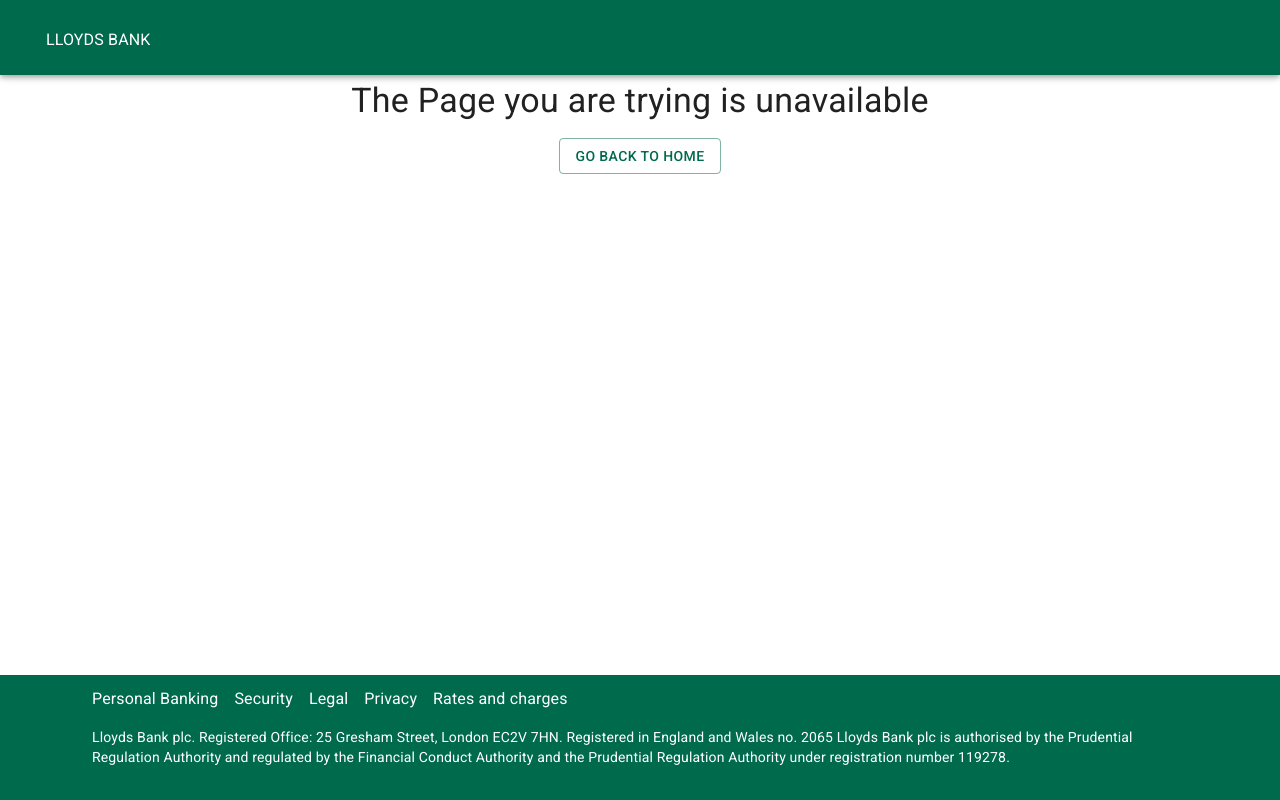
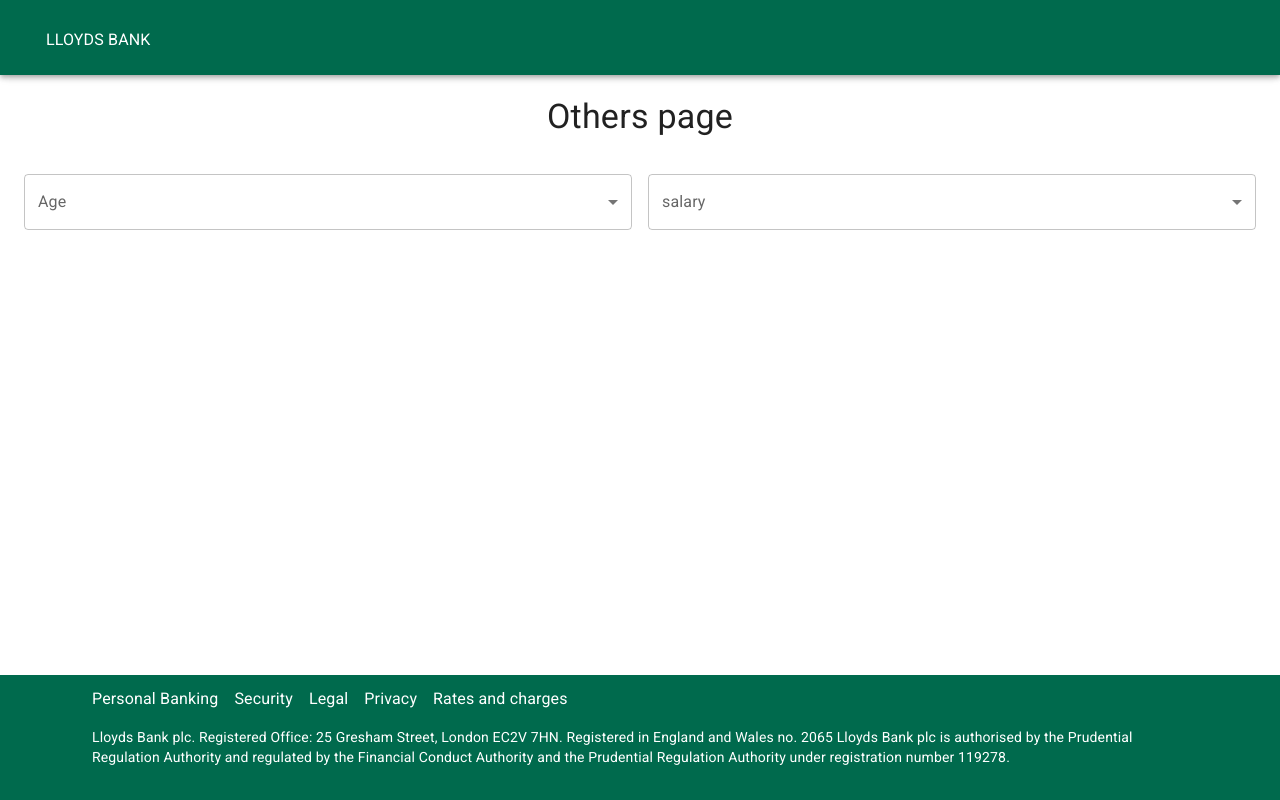
Before and after one commit to aradhyula-Veera-teja/banking_application, a React (Vite) app: page /others in a window 1280 px wide. Built offline with nearby package versions, Linux system fonts and the light colour scheme.

Commit message:
others pages changes

```diff
--- a/db.json
+++ b/db.json
@@ -54,6 +54,77 @@
     }
   ],
   "expenditure": [
+    {
+      "id": "0",
+      "label": "Total Income ",
+      "value": 25
+    },
+    {
+      "id": "1",
+      "label": "Investments",
+      "value": 25
+    },
+    {
+      "id": "2",
+      "label": "Expenses",
+      "value": 25
+    }
+  ],
+  "bankwideexpenses": [
+    {
+      "id": "0",
+      "label": "Shopping",
+      "value": 25
+    },
+    {
+      "id": "2",
+      "label": "Entertainment",
+      "value": 25
+    },
+    {
+      "id": "3",
+      "label": "Food",
+      "value": 25
+    },
+    {
+      "id": "4",
+      "label": "Holiday",
+      "value": 25
+    }
+  ],
+  "bankwideinvestments": [
+    {
+      "id": "0",
+      "label": "Mutual Funds",
+      "value": 25
+    },
+    {
+      "id": "1",
+      "label": "Equity",
+      "value": 25
+    },
+    {
+      "id": "2",
+      "label": "SIP",
+      "value": 25
+    },
+    {
+      "id": "3",
+      "label": "Retirement Plan",
+      "value": 25
+    },
+    {
+      "id": "4",
+      "label": "Health",
+      "value": 25
+    },
+    {
+      "id": "5",
+      "label": "Term",
+      "value": 25
+    }
+  ],
+  "bankwideexpenditure": [
     {
       "id": "0",
       "label": "Total Income ",
@@ -304,6 +375,24 @@
       "userId": "1",
       "password": "asdadadsa231232323",
       "rememberMe": false
+    },
+    {
+      "id": "ab5b",
+      "userId": "admin",
+      "password": "sfdsdf",
+      "rememberMe": false
+    },
+    {
+      "id": "4230",
+      "userId": "1",
+      "password": "sfdsfd",
+      "rememberMe": false
+    },
+    {
+      "id": "3afc",
+      "userId": "1",
+      "password": "sfsfd",
+      "rememberMe": false
     }
   ]
 }
--- /dev/null
+++ b/src/API/utils/getApiData.js
@@ -0,0 +1,11 @@
+import axiosInstance from "../axiosInstance";
+
+/**
+ * This is a generalized function to fetch data from backend.
+ * It takes `url` as a parameter and return the data returned at that particular end point.
+ * url must be in the form of "/path_of_the_end_pont"
+ * @param { string } url
+ */
+export default async function getApiData(url) {
+  return axiosInstance.get(url);
+}
--- a/src/App.jsx
+++ b/src/App.jsx
@@ -18,6 +18,7 @@ import FixedFooter from "./components/FixedFooter/FixedFooter";
 import HomePage from "./pages/HomePage/HomePage";
 import ProtectedRoute from "./components/ProtectedRoute/ProtectedRoute";
 import InvestPage from "./pages/InvestPage/InvestPage";
+import BankWidePage from "./pages/BankWidePage/BankWidePage";
 import useUserContext from "./context/UserContext/useUserContext";
 
 function App() {
@@ -49,7 +50,6 @@ function App() {
               <Stack direction={"row"} spacing={2} alignContent={"center"}>
                 <Button
                   variant="outlined"
-                  // color={theme.palette.common.white}
                   sx={{ color: theme.palette.common.white }}
                   onClick={() => {
                     navigate("/home");
@@ -60,19 +60,20 @@ function App() {
                 <Button
                   variant="outlined"
                   sx={{ color: theme.palette.common.white }}
-                  // sx={{
-                  //   background: theme.palette.common.white,
-                  //   color: theme.palette.primary.main,
-                  //   ":hover": {
-                  //     background: theme.palette.common.white,
-                  //     opacity: "20%",
-                  //   },
-                  // }}
                   onClick={() => {
                     navigate("/invest");
                   }}
                 >
                   Invest
+                </Button>
+                <Button
+                  variant="outlined"
+                  sx={{ color: theme.palette.common.white }}
+                  onClick={() => {
+                    navigate("/others");
+                  }}
+                >
+                  others
                 </Button>
                 <Avatar sx={{}}></Avatar>
               </Stack>
@@ -106,6 +107,7 @@ function App() {
           <Route path="/404" element={<NotFoundPage />} />
           <Route path="/500" element={<ErrorPage />} />
           <Route path="/maintenance" element={<MaintenancePage />} />
+          <Route path="/others" element={<BankWidePage />} />
           <Route path="*" element={<NotFoundPage />} />
         </Routes>
         {/* <Grid item sx={{ position: "sticky", bottom: "0" }}>
--- /dev/null
+++ b/src/pages/BankWidePage/BankWidePage.jsx
@@ -0,0 +1,207 @@
+import {
+  Box,
+  FormControl,
+  Grid,
+  InputLabel,
+  MenuItem,
+  Select,
+  Typography,
+} from "@mui/material";
+import PieChartCard from "../../components/PieChart/PieChartCard";
+import PieChartCardLoader from "../../components/PieChart/PieChartCardLoader";
+import PieChartNoData from "../../components/PieChart/PieChartNoData";
+import { useQuery } from "react-query";
+import { useState } from "react";
+import getApiData from "../../API/utils/getApiData";
+import { ages, salaries } from "./constants";
+export default function HomePage() {
+  const [age, setAge] = useState("");
+  const [salary, setSalary] = useState("");
+
+  const {
+    isFetching: ExpensesIsFetching,
+    isError: ExpensesIsError,
+    isLoading: ExpensesIsLoading,
+    data: ExpensesData,
+    isSuccess: ExpensesIsSuccess,
+    refetch: ExpenseRefetch,
+  } = useQuery(
+    "bankwideexpenses",
+    () => {
+      return getApiData("/bankwideexpenses");
+    },
+    { refetchOnWindowFocus: false, enabled: false }
+  );
+  const {
+    isFetching: ExpenditureIsFetching,
+    isError: ExpenditureIsError,
+    isLoading: ExpenditureIsLoading,
+    data: ExpenditureData,
+    isSuccess: ExpenditureIsSuccess,
+    refetch: ExpenditureRefetch,
+  } = useQuery(
+    "bankwideexpenditure",
+    () => {
+      return getApiData("/bankwideexpenditure");
+    },
+    { refetchOnWindowFocus: false, enabled: false }
+  );
+  const {
+    isFetching: InvestmentsIsFetching,
+    isError: InvestmentsIsError,
+    isLoading: InvestmentsIsLoading,
+    data: InvestmentsData,
+    isSuccess: InvestmentsIsSuccess,
+    refetch: InvestmentsRefetch,
+  } = useQuery(
+    "bankwideinvestments",
+    () => {
+      return getApiData("/bankwideinvestments");
+    },
+    { refetchOnWindowFocus: false, enabled: false }
+  );
+
+  const handleAgeChange = (event) => {
+    setAge(event.target.value);
+    refetchData();
+  };
+
+  // utility function to refetch all data
+  const refetchData = () => {
+    ExpenseRefetch();
+    InvestmentsRefetch();
+    ExpenditureRefetch();
+  };
+
+  const handleSalaryChange = (event) => {
+    setSalary(event.target.value);
+    refetchData();
+  };
+
+  const pieChartItemClickHandler = (data, heading) => {
+    console.log("pieChartItemClickHandler", data, heading);
+  };
+
+  return (
+    <Box sx={{ p: 3 }}>
+      <Typography sx={{ pt: 1 }} variant="h4" gutterBottom align="center">
+        Others page
+      </Typography>
+      <Grid container flexDirection={"column"} gap={3}>
+        <Grid item>
+          <Grid container spacing={2} sx={{ mt: 1 }}>
+            <Grid item xs={6}>
+              <FormControl sx={{ width: "100%" }} fulWidth>
+                <InputLabel id="bankWideAgeFilter">Age</InputLabel>
+                <Select
+                  fullWidth
+                  labelId="bankWideAgeFilter"
+                  id="demo-simple-select"
+                  value={age}
+                  label="Age"
+                  onChange={handleAgeChange}
+                  disabled={
+                    ExpensesIsFetching ||
+                    ExpensesIsLoading ||
+                    ExpenditureIsFetching ||
+                    ExpenditureIsLoading ||
+                    InvestmentsIsFetching ||
+                    InvestmentsIsLoading
+                  }
+                >
+                  {ages.map((item) => (
+                    <MenuItem key={item.value} value={item.value}>
+                      {item.label}
+                    </MenuItem>
+                  ))}
+                </Select>
+              </FormControl>
+            </Grid>
+            <Grid item xs={6}>
+              <FormControl sx={{ width: "100%" }} fulWidth>
+                <InputLabel id="bankWideSalaryFilter">salary</InputLabel>
+                <Select
+                  fullWidth
+                  labelId="bankWideSalaryFilter"
+                  id="demo-simple-select"
+                  value={salary}
+                  label="salary"
+                  onChange={handleSalaryChange}
+                  disabled={
+                    ExpensesIsFetching ||
+                    ExpensesIsLoading ||
+                    ExpenditureIsFetching ||
+                    ExpenditureIsLoading ||
+                    InvestmentsIsFetching ||
+                    InvestmentsIsLoading
+                  }
+                >
+                  {salaries.map((item) => (
+                    <MenuItem key={item.value} value={item.value}>
+                      {item.label}
+                    </MenuItem>
+                  ))}
+                </Select>
+              </FormControl>
+            </Grid>
+          </Grid>
+        </Grid>
+        <Grid item>
+          <Grid
+            container
+            flexDirection="row"
+            justifyContent={"space-around"}
+            spacing={2}
+            sx={{ pt: 2 }}
+          >
+            <Grid item>
+              {(ExpensesIsFetching || ExpensesIsLoading) && (
+                <PieChartCardLoader />
+              )}
+              {ExpensesIsError && <PieChartNoData />}
+              {!ExpensesIsFetching &&
+                !ExpensesIsLoading &&
+                ExpensesIsSuccess && (
+                  <PieChartCard
+                    heading="Expenses"
+                    pieChatData={ExpensesData.data}
+                    onItemClickHandler={pieChartItemClickHandler}
+                  />
+                )}
+            </Grid>
+            <Grid item>
+              {(InvestmentsIsFetching || InvestmentsIsLoading) && (
+                <PieChartCardLoader />
+              )}
+              {InvestmentsIsError && <PieChartNoData />}
+              {!InvestmentsIsFetching &&
+                !InvestmentsIsLoading &&
+                InvestmentsIsSuccess && (
+                  <PieChartCard
+                    heading="Investments"
+                    pieChatData={InvestmentsData.data}
+                    onItemClickHandler={pieChartItemClickHandler}
+                  />
+                )}
+            </Grid>
+            <Grid item>
+              {(ExpenditureIsFetching || ExpenditureIsLoading) && (
+                <PieChartCardLoader />
+              )}
+              {ExpenditureIsError && <PieChartNoData />}
+              {!ExpenditureIsFetching &&
+                !ExpenditureIsLoading &&
+                ExpenditureIsSuccess && (
+                  <PieChartCard
+                    heading="Expenditure"
+                    pieChatData={ExpenditureData.data}
+                    onItemClickHandler={pieChartItemClickHandler}
+                  />
+                )}
+            </Grid>
+          </Grid>
+        </Grid>
+      </Grid>
+    </Box>
+  );
+}
--- /dev/null
+++ b/src/pages/BankWidePage/constants.js
@@ -0,0 +1,15 @@
+export const ages = [
+  { label: "1", value: 1 },
+  { label: "2", value: 2 },
+  { label: "3", value: 3 },
+  { label: "4", value: 4 },
+  { label: "5", value: 5 },
+];
+
+export const salaries = [
+  { label: "10000$", value: 10000 },
+  { label: "20000$", value: 20000 },
+  { label: "30000$", value: 30000 },
+  { label: "40000$", value: 40000 },
+  { label: "50000$", value: 50000 },
+];
--- a/src/pages/InvestPage/InvestPage.jsx
+++ b/src/pages/InvestPage/InvestPage.jsx
@@ -12,7 +12,6 @@ import {
   useTheme,
 } from "@mui/material";
 import InvestForm from "../../components/forms/SignInForm/InvestForm";
-import CurrencyPoundIcon from "@mui/icons-material/CurrencyPound";
 import TableLoader from "../../components/Loaders/TableLoader";
 import getInvestmentsTableData from "../../API/ApiCalls/getInvestmentsTableData";
 import { useQuery } from "react-query";
```
